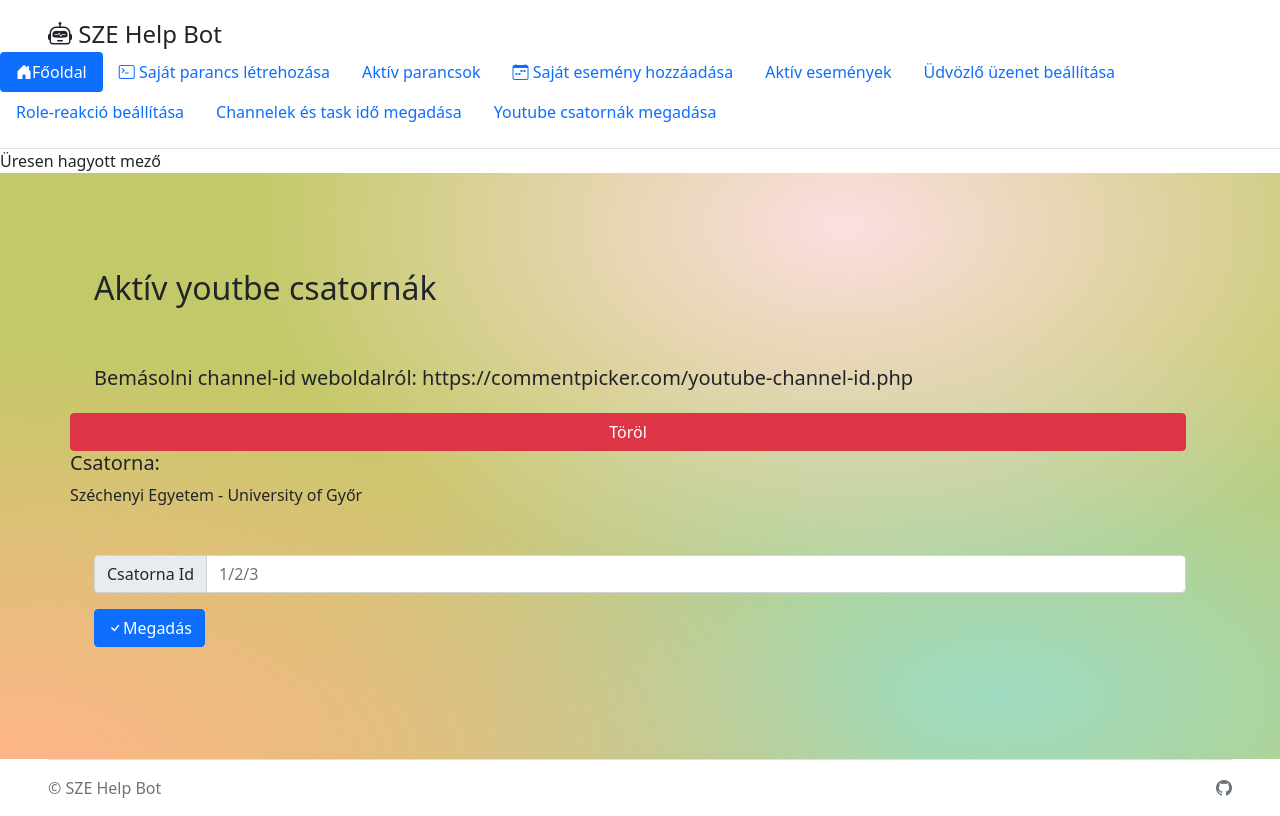
After one commit to Kumiszter/SZEHelpBot, a Flask app: page /youtube in a window 1280 px wide. The commit adds this page. Run offline with Flask 2, Linux system fonts and the light colour scheme; data comes from the database, SQL or seed files in the repository; both versions use the stored data as it was after the commit; some libraries are stand-ins or nearby versions.

Commit message:
youtube added

```diff
--- a/run.py
+++ b/run.py
@@ -1,7 +1,4 @@
-from asyncio import FastChildWatcher
-from crypt import methods
-from operator import iconcat
-from typing_extensions import Required
+import scrapetube
 from flask import Flask, redirect, render_template, request, session, flash
 from flask_sqlalchemy import SQLAlchemy
 from flask_marshmallow import Marshmallow
@@ -93,6 +90,29 @@ class Channels(db.Model):
     def __init__(self,event,channel_id):
         self.event = event
         self.channel_id = channel_id
+
+class Youtube(db.Model):
+    id = db.Column(db.Integer, primary_key=True,autoincrement=True)
+    channel_id = db.Column(db.String(100),nullable=False)
+    name = db.Column(db.String(100),nullable=False)
+    latest_video_url = db.Column(db.String(100),nullable=False)
+    videos = db.relationship("Video", cascade='all,delete, delete-orphan')
+
+    def __init__(self,name,channel_id,latest_video_url):
+        self.channel_id = channel_id
+        self.name = name
+        self.latest_video_url = latest_video_url
+
+class Video(db.Model):
+    id = db.Column(db.Integer,primary_key=True, autoincrement=True)
+    yt_id = db.Column(db.Integer,db.ForeignKey('youtube.id'))
+    title = db.Column(db.String(100),nullable=False)
+    urls = db.Column(db.String(100), nullable=False)
+
+    def __init__(self,yt_id,title,urls):
+        self.yt_id = yt_id
+        self.title = title
+        self.urls = urls
 
 class DatesSchema(ma.SQLAlchemySchema):
     class Meta:
@@ -309,10 +329,14 @@ def role():
         data = request.form
         string_data = json.dumps(data)
         dict_data = json.loads(string_data)
-        for key,_ in dict_data.items():
-            emoji = Emojis.query.filter_by(role=key).all()
-            for e in emoji:
-                e.icon = dict_data[key]
+        for key,data in dict_data.items():
+            if data != "":
+                emoji = Emojis.query.filter_by(role=key).all()
+                for e in emoji:
+                    e.icon = dict_data[key]
+            else:
+                flash('Üres role adat',category='error')
+                return render_template("role.html")
         try:
             db.session.commit()
         except:
@@ -325,6 +349,9 @@ def role():
 def chanel():
     if request.method == 'POST':
         data = request.form
+        if data['event'] == '':
+            flash('Üresen hagyott mező',category='error')
+            return render_template("channel.html")
         found_event = Channels.query.filter_by(event=data['event']).all()
         if found_event:
             if not found_event[0].event == 'task_loop':
@@ -338,6 +365,59 @@ def chanel():
                 db.session.rollback()
         return render_template("channel.html")
     return render_template("channel.html")
+
+@app.route("/youtube", methods=['GET', 'POST'])
+def yt():
+    data = request.form
+    if request.method == 'POST' and data['yt_id'] != "":
+        found_channel = Youtube.query.filter_by(channel_id=data['yt_id']).first()
+        if not found_channel:
+            print("channel nem létezik még")
+            text = scrapetube.get_channel(data["yt_id"], sleep=30, limit=1)
+            search_text = []
+            for t in text:
+                search_text.append(t['videoId'])
+                search_text.append((t['title']['runs'][0]['text']))
+            channel_name = scrapetube.get_search(search_text[0], limit=1)
+            for c in channel_name:
+                new_name = (c['ownerText']['runs'][0]['text'])
+            new_channel = Youtube(new_name,data['yt_id'],search_text[0])
+            try:
+                db.session.add(new_channel)
+                db.session.commit()
+            except:
+                print("valami hiba")
+                db.session.rollback()
+            channel_id = Youtube.query.filter_by(channel_id=data['yt_id']).first()
+            channel = scrapetube.get_channel(data['yt_id'], sleep=30, limit=5)
+            latest_videos =[]
+            for video in channel:
+                title = (video['title']['runs'][0]['text'])
+                url = (video['videoId'])
+                latest_videos.append(url)
+                latest_videos.append(title)
+                new_video = Video(channel_id.id,title,url)
+                db.session.add(new_video)
+            try:
+                db.session.commit()
+            except:
+                db.session.rollback()
+                print("valami hiba")
+        return render_template("youtube.html", values=Youtube.query.all())
+    else:
+        flash('Üresen hagyott mező',category='error')
+        return render_template("youtube.html", values=Youtube.query.all())
+
+@app.route("/youtube-torles/<int:id>")
+def delete_youtube(id):
+    yt_to_delete = Youtube.query.get_or_404(id)
+    try:
+        db.session.delete(yt_to_delete)
+        db.session.commit()
+        return redirect("/youtube")
+    except:
+        return "Nem sikerült törölni a csatornát!"
+
 if __name__ == "__main__":
     db.create_all()
     app.run(debug=True)
--- a/templates/base.html
+++ b/templates/base.html
@@ -20,7 +20,8 @@
 			<li class="nav-item"><a href="{{ url_for('datelist') }}" class="nav-link">Aktív események</a></li>
 			<li class="nav-item"><a href="{{ url_for('welcome') }}" class="nav-link">Üdvözlő üzenet beállítása</a></li>
 			<li class="nav-item"><a href="{{ url_for('role') }}" class="nav-link">Role-reakció beállítása</a></li>
-			<li class="nav-item"><a href="{{ url_for('chanel') }}" class="nav-link">Channelek és task_loop megadása</a></li>
+			<li class="nav-item"><a href="{{ url_for('chanel') }}" class="nav-link">Channelek és task idő megadása</a></li>
+			<li class="nav-item"><a href="{{ url_for('yt') }}" class="nav-link">Youtube csatornák megadása</a></li>
 
         </ul>
     </header>
--- /dev/null
+++ b/templates/youtube.html
@@ -0,0 +1,35 @@
+{% extends "base.html" %}
+{% block title %}Youtube chatorna megadása{% endblock %}
+
+{% block content %}
+{% with messages = get_flashed_messages() %}
+   {% if messages %}
+      {% for message in messages %}
+         {{ message }}
+      {% endfor %}
+   {% endif %}
+{% endwith %}
+<div class="gradientbackground">
+    <div class="container col-xxl-5 px-4 py-5">
+        <div class="row flex-lg-row-reverse align-items-center g-5 py-5">
+                <h2>Aktív youtbe csatornák</h2>
+				<p class="lead">
+					Bemásolni channel-id weboldalról: https://commentpicker.com/youtube-channel-id.php
+				</p>
+				<ul class="list-group mt-1">
+	 				{% for item in values %}
+						<a href="/youtube-torles/{{item.id}}" class="btn btn-danger">Töröl</a>
+						<h5>Csatorna: </h5>{{ item.name }}
+					{% endfor %}
+				</ul>
+				<form method="POST" action="/youtube">
+				<div class="input-group mb-3">
+					<span class="input-group-text" id="yt_id">Csatorna Id</span>
+					<input type="text" name="yt_id" class="form-control" placeholder="1/2/3" aria-label="yt_id">
+				</div>
+					<span><button type="submit" class="btn btn-primary mb-3"><i class="bi bi-check"></i>Megadás</button></span>
+				</div>
+        </div>
+    </div>
+</div>
+{% endblock %}
--- a/yt_data.json
+++ /dev/null
@@ -1 +0,0 @@
-{"UChSdMh3jciQ7LyGTFQ7fvGQ": {"channel_name": "Sz\u00e9chenyi Egyetem - University of Gy\u0151r", "latest_video_url": "aVsDZc7fQK8", "notifying_discord_channel": "831159464777744425"}}
```
Also changed, not shown: main.py (+39 -35 lines), templates/channel.html (+9 -1 lines), commands.db, 1 other file.
